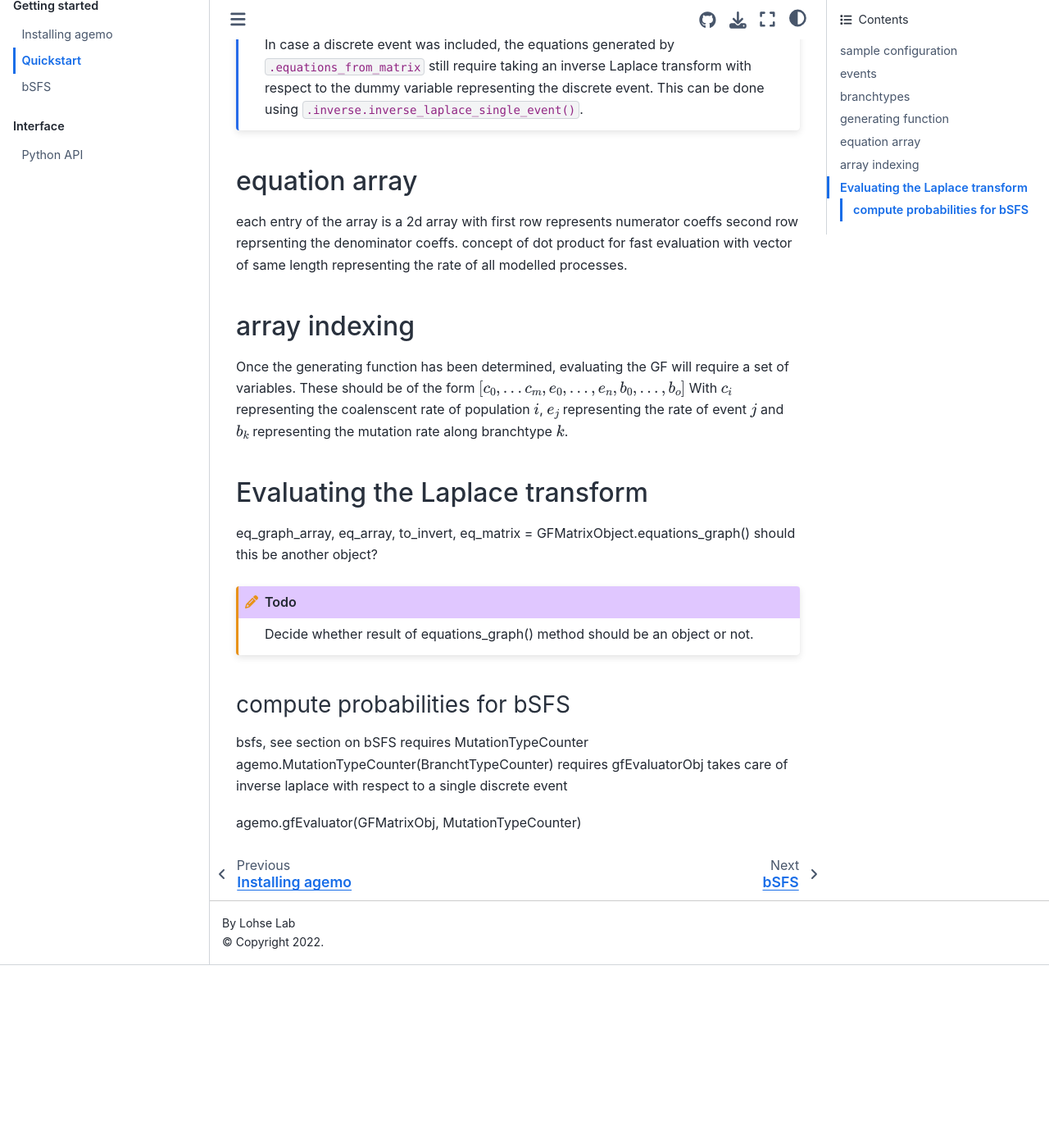
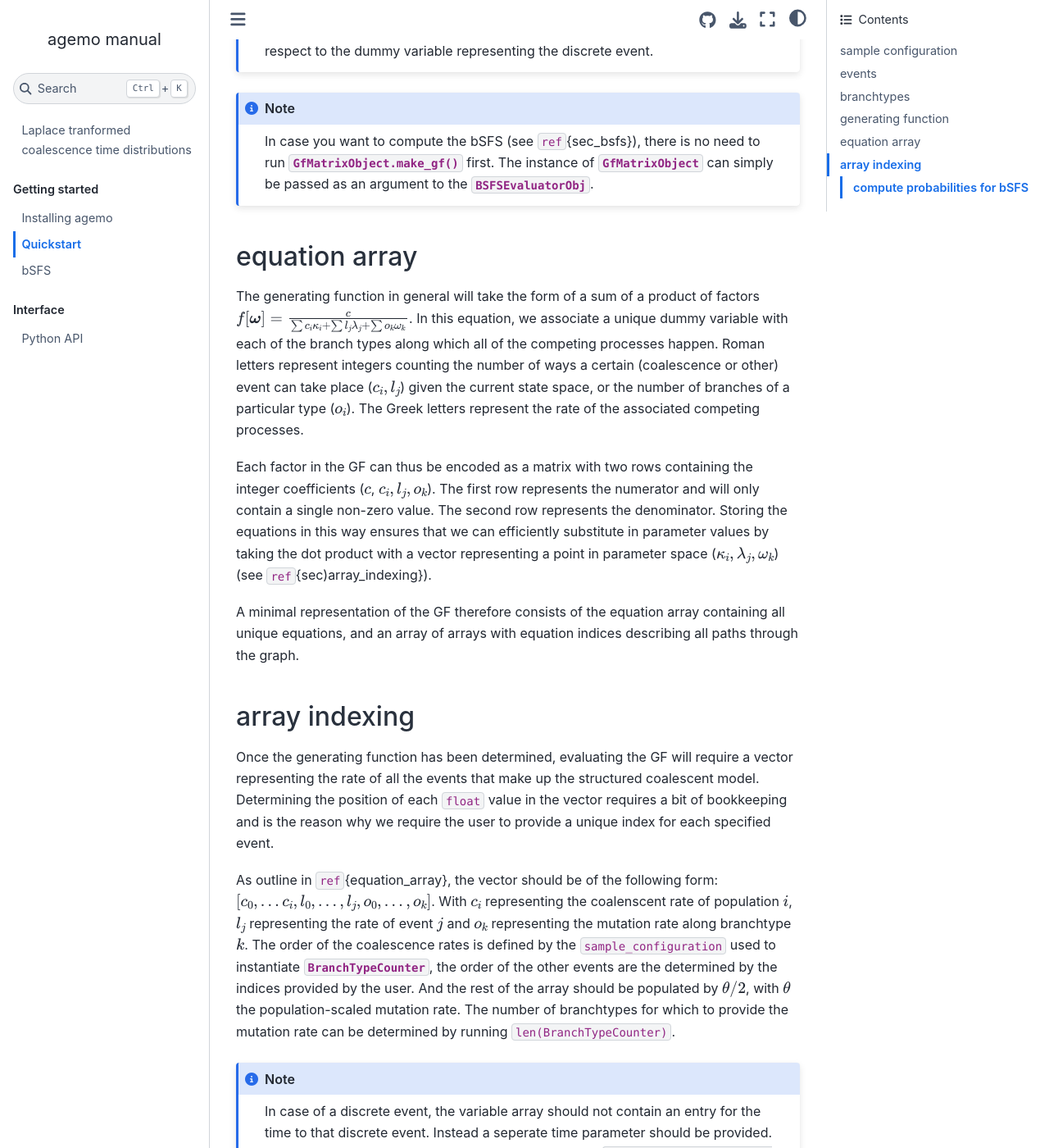
Before and after one commit to LohseLab/agemo, a Jupyter Book: the page built from docs/quickstart.md, in a window 1280 px wide and 1400 px high, scrolled down 1669 px. Shown: the whole window at 82% size. Built offline with Jupyter Book 1.0.4 settings and Sphinx 7.4.7 and the Sphinx Book theme 1.1.4, drawn with Linux system fonts in a browser that asks for light colours; before the commit the page ends 2846 px from its top, so only the background shows below that; some of the changed text lies outside the part shown.

Commit message:
quickstart docs

````diff
--- a/docs/quickstart.md
+++ b/docs/quickstart.md
@@ -36,41 +36,40 @@
 ```
 From here we can use the {meth}`.GfMatrixObject.make_gf` method to generate the Laplace transform. The result is a list of lists as well as an equation_array. The list contains all paths through the coalescent state space graph, with each sublist representing a single path. Index $i$ within a sublist points at equation_array[$i$] which contains the coefficients representing equation $i$. See {ref}`sec_equation_array` on how to interpret these coefficients.
 
-Build the equations in conventional form: `.gflib.equations_from_matrix`.
+:::{note}
+In case a discrete event was included, the equations generated by `.equations_from_matrix` still require taking an inverse Laplace transform with respect to the dummy variable representing the discrete event.
+:::
 
 :::{note}
-In case a discrete event was included, the equations generated by `.equations_from_matrix` still require taking an inverse Laplace transform with respect to the dummy variable representing the discrete event. This can be done using `.inverse.inverse_laplace_single_event()`.
+In case you want to compute the bSFS (see `ref`{sec_bsfs}), there is no need to run {meth}`.GfMatrixObject.make_gf` first. The instance of {class}`.GfMatrixObject` can simply be passed as an argument to the {class}`.BSFSEvaluatorObj`.
 :::
 
 (sec_equation_array)=
 ## equation array
-each entry of the array is a 2d array with
-first row represents numerator coeffs
-second row reprsenting the denominator coeffs.
-concept of dot product for fast evaluation with vector of same length representing the rate of all modelled processes.
 
+The generating function in general will take the form of a sum of a product of factors $f[\boldsymbol{\omega}] = \frac{c}{\sum c_i\kappa_i + \sum l_j\lambda_j + \sum o_k \omega_k}$. In this equation, we associate a unique dummy variable with each of the branch types along which all of the competing processes happen. Roman letters represent integers counting the number of ways a certain (coalescence or other) event can take place ($c_i, l_j$) given the current state space, or the number of branches of a particular type ($o_i$). The Greek letters represent the rate of the associated competing processes.
+
+Each factor in the GF can thus be encoded as a matrix with two rows containing the integer coefficients ($c$, $c_i, l_j, o_k$). The first row represents the numerator and will only contain a single non-zero value. The second row represents the denominator. Storing the equations in this way ensures that we can efficiently substitute in parameter values by taking the dot product with a vector representing a point in parameter space ($\kappa_i, \lambda_j, \omega_k$) (see `ref`{sec)array_indexing}).
+
+A minimal representation of the GF therefore consists of the equation array containing all unique equations, and an array of arrays with equation indices describing all paths through the graph.
 
 (sec_array_indexing)=
 ## array indexing
 
-Once the generating function has been determined, evaluating the GF will require a set of variables. These should be of the form
-$[c_0, ... c_m, e_0, ..., e_n, b_0, ..., b_o]$ With $c_i$ representing the coalenscent rate of population $i$, $e_j$ representing the rate of event $j$ and $b_k$ representing the mutation rate along branchtype $k$.
+Once the generating function has been determined, evaluating the GF will require a vector representing the rate of all the events that make up the structured coalescent model. Determining the position of each `float` value in the vector requires a bit of bookkeeping and is the reason why we require the user to provide a unique index for each specified event.
 
-## Evaluating the Laplace transform
+As outline in `ref`{equation_array}, the vector should be of the following form: $[c_0, ... c_i, l_0, ..., l_j, o_0, ..., o_k]$. With $c_i$ representing the coalenscent rate of population $i$, $l_j$ representing the rate of event $j$ and $o_k$ representing the mutation rate along branchtype $k$. The order of the coalescence rates is defined by the `sample_configuration` used to instantiate {class}`BranchTypeCounter`, the order of the other events are the determined by the indices provided by the user. And the rest of the array should be populated by $\theta/2$, with $\theta$ the population-scaled mutation rate. The number of branchtypes for which to provide the mutation rate can be determined by running `len(BranchTypeCounter)`.
 
-
-eq_graph_array, eq_array, to_invert, eq_matrix = GFMatrixObject.equations_graph()
-should this be another object?
-
-:::{todo}
-Decide whether result of equations_graph() method should be an object or not.
+:::{note}
+In case of a discrete event, the variable array should not contain an entry for the time to that discrete event. Instead a seperate time parameter should be provided. This means that the variable array should be of length `equation_array.shape[-1] - 1`.
 :::
 
+:::{note}
+In the case of multiple populations, coalescence rates are relative and should be given relative to the rate in a reference population, i.e.\ $\c_i = N_{e_{i}}/N_{e_{ref}}$. In case of a single population, $c_0 = 1$.
+:::
+
+(sec_bsfs)=
 ### compute probabilities for bSFS
-bsfs, see section on bSFS
-requires MutationTypeCounter
-agemo.MutationTypeCounter(BranchtTypeCounter)
-requires gfEvaluatorObj
-takes care of inverse laplace with respect to a single discrete event
 
+Computing the bSFS can be done for structured coalescent model with up to 1 discrete event. See section on bSFS(bSFS.md).
 agemo.gfEvaluator(GFMatrixObj, MutationTypeCounter)
````
Also changed, not shown: .readthedocs.yaml.
